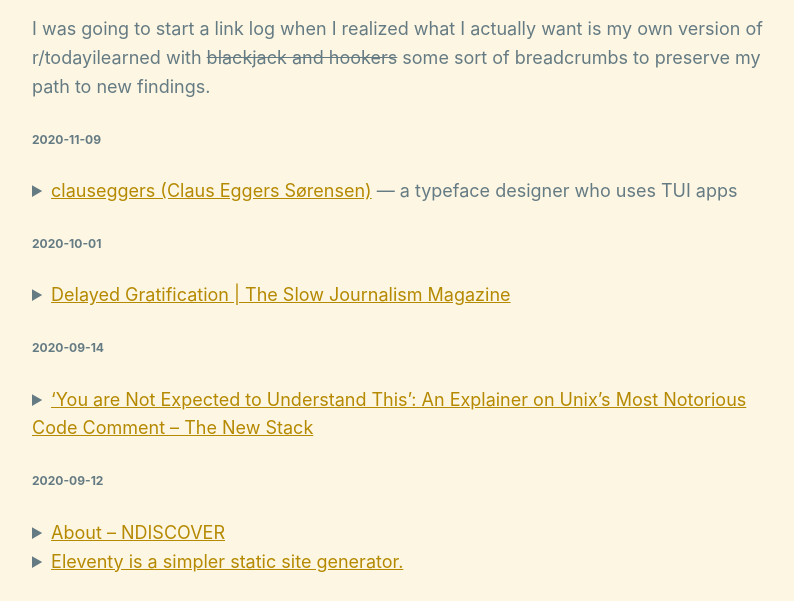
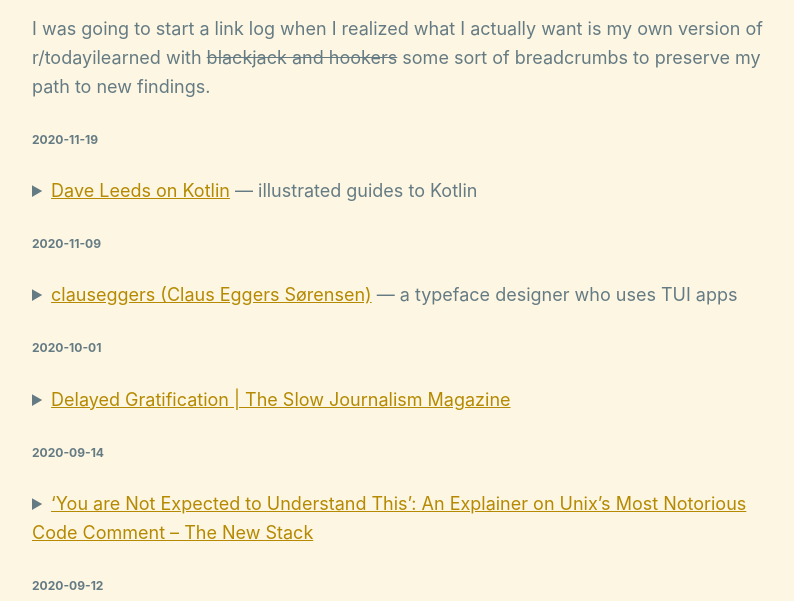
Before and after one commit to mfilenko/mfilenko.github.io, a plain HTML site: page cotd.html in a window 1280 px wide. Shown: the part 123-724 px from the top of the page, without its empty margins (228-1022 px from the left). Drawn offline with Linux system fonts and the light colour scheme.

Commit message:
Today's TIL

```diff
--- a/cotd.html
+++ b/cotd.html
@@ -23,6 +23,12 @@
             <aside>It's not just a <em>link of the day.</em> It's what I've <em>learned</em> today.</aside>
             <p>I was going to start a link log when I realized what I actually want is my own version of r/todayilearned with <del>blackjack and hookers</del> some sort of breadcrumbs to preserve my path to new findings.</p>
         </header>
+
+        <h6><a id="2020-11-19">2020-11-19</a></h6>
+
+        <ul class="top">
+          <li><details><summary><a href="https://typealias.com">Dave Leeds on Kotlin</a>&nbsp;&mdash; illustrated guides to Kotlin</summary></details></li>
+        </ul>
 
         <h6><a id="2020-11-09">2020-11-09</a></h6>
 
```
